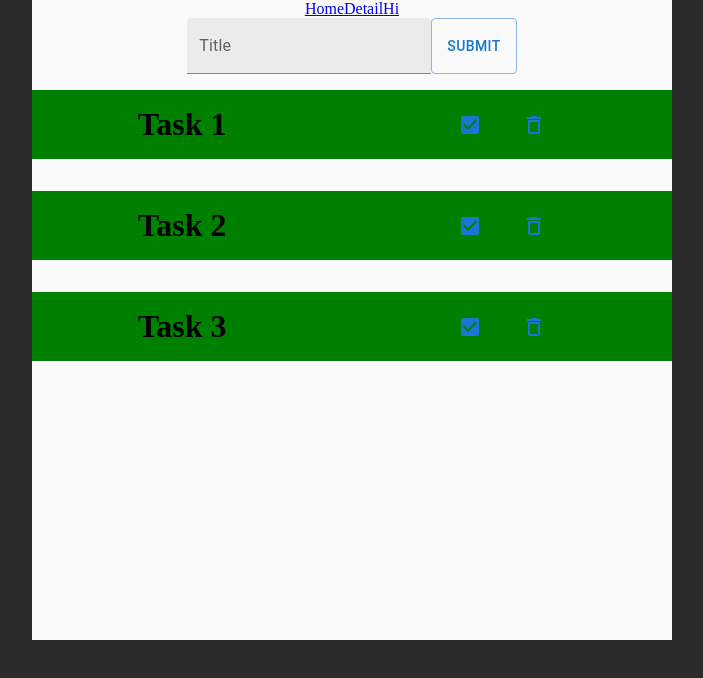
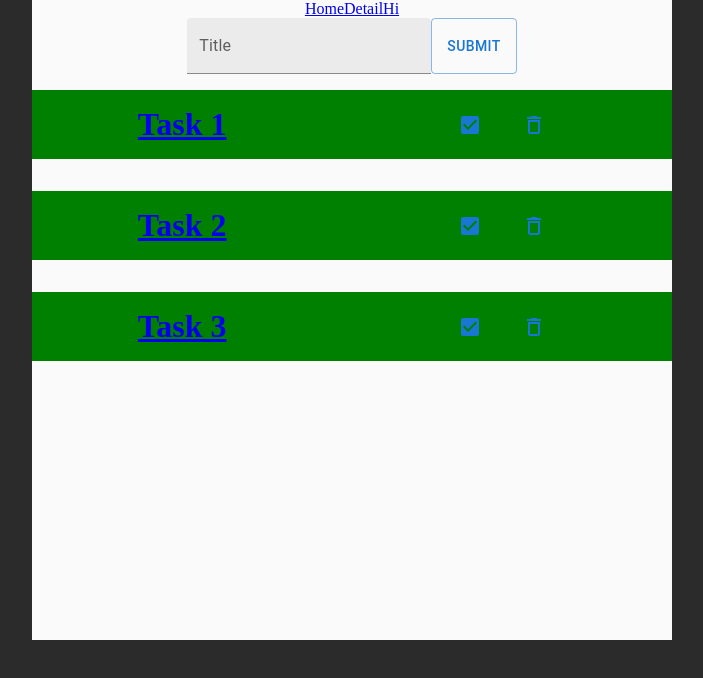
Before and after one commit to uniquemozilla22/todo-takeo, a React (Create React App) app: page / in a window 1280 px wide. Shown: the top 678 px of the page, without its empty margins (288-991 px from the left). Built offline with nearby package versions, Linux system fonts and the light colour scheme.

Commit message:
day 6 : Navigate to the page

```diff
--- a/src/Components/List.comp.js
+++ b/src/Components/List.comp.js
@@ -1,11 +1,15 @@
 import { CheckBox, DeleteOutlined } from "@mui/icons-material";
 import { Button } from "@mui/material";
 import React from "react";
+import { useNavigate } from "react-router-dom";
 import { IconContainer, ListingContainer } from "./../styled/styled";
 
 const Listing = (props) => {
+  const navigate = useNavigate();
+
+  const navigateToDetail = (e) => navigate("/detail");
   return (
-    <ListingContainer completed={props.completed}>
+    <ListingContainer completed={props.completed} to={"/detail"}>
       <h1>{props.title}</h1>
       <IconContainer>
         <Button variant="text">
--- a/src/styled/styled.js
+++ b/src/styled/styled.js
@@ -1,5 +1,5 @@
 import styled from "@emotion/styled";
-
+import { Link } from "react-router-dom";
 // THis is the concept of "styled-comnponent"
 
 export const BoxTodoContainer = styled.div`
@@ -19,7 +19,7 @@ export const InputContainer = styled.form`
   justify-content: center;
 `;
 
-export const ListingContainer = styled.div((props) => ({
+export const ListingContainer = styled(Link)((props) => ({
   background: props.completed ? "green" : "red",
   margin: "1rem",
   width: "100%",
```
